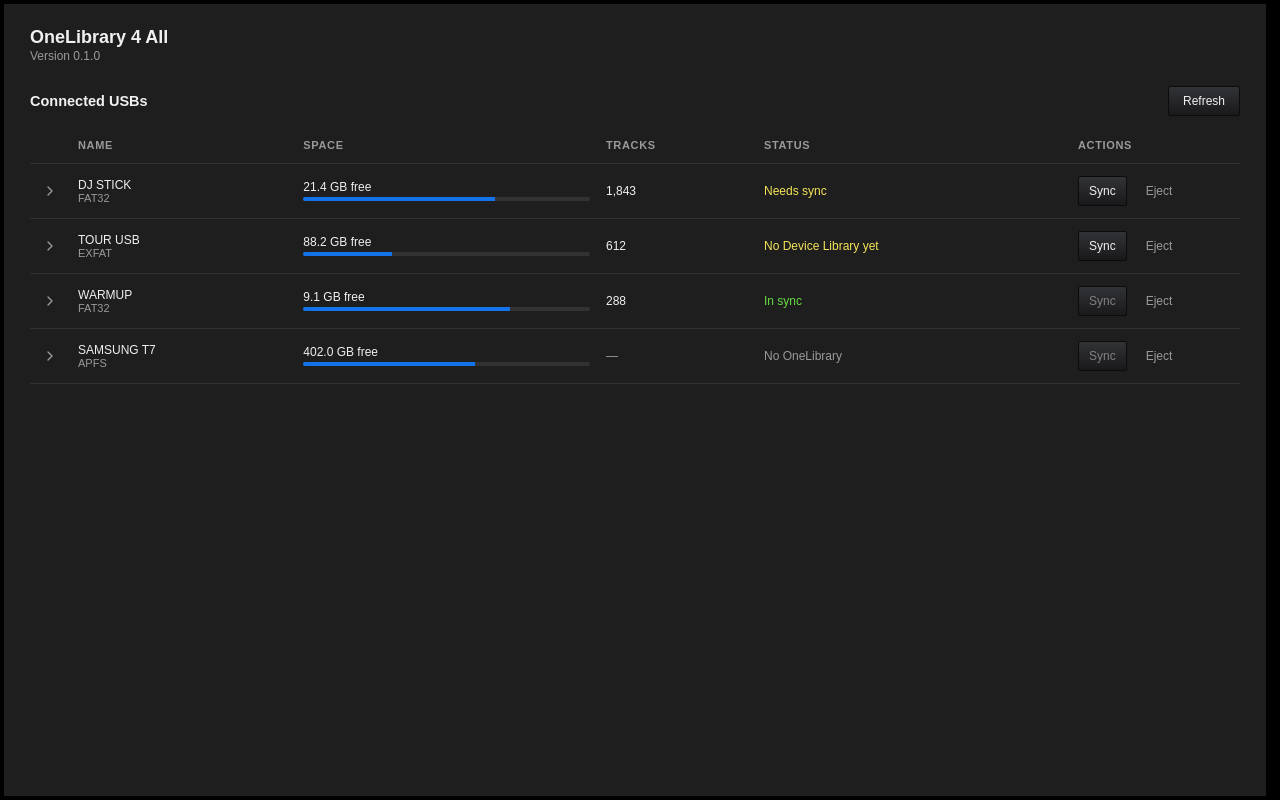
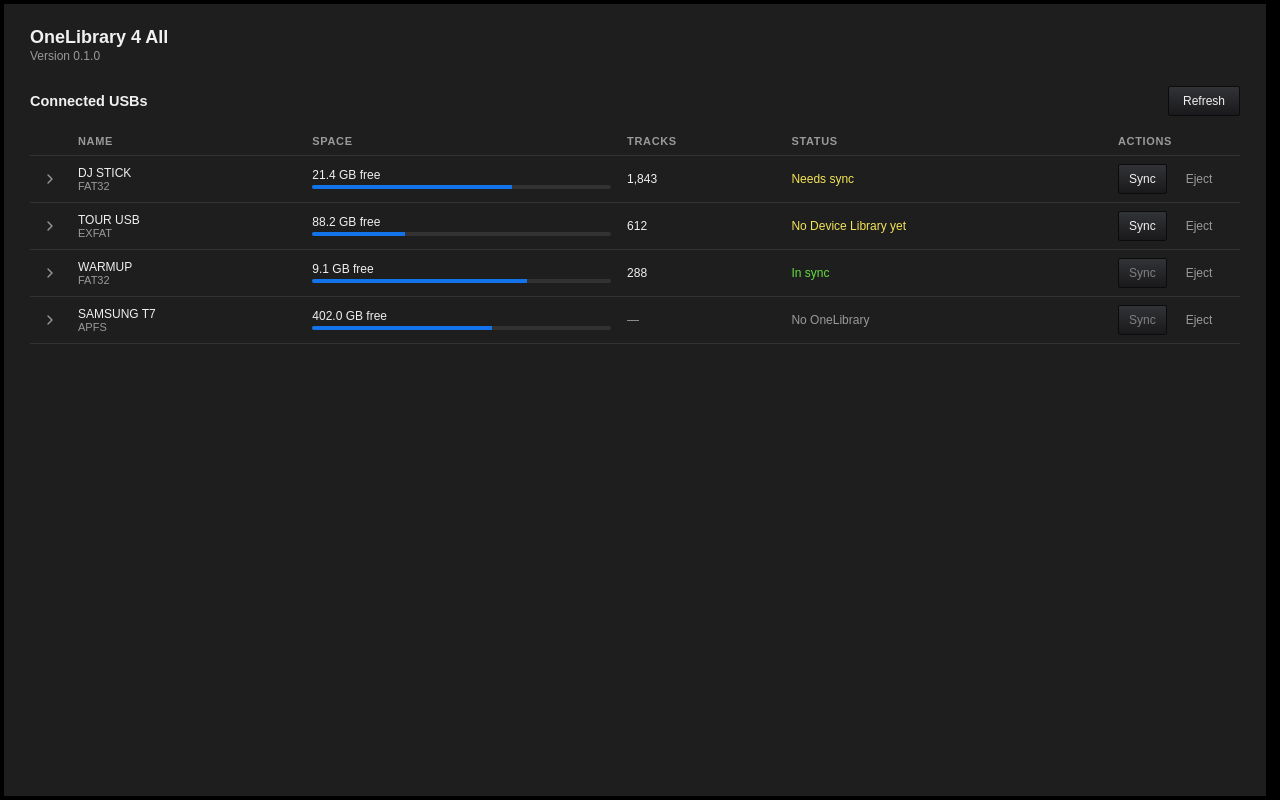
Before and after one commit to chrisle/onelibrary-sync, a React (Vite) app: page / in a window 1280 px wide. Built offline with nearby package versions, Linux system fonts and the light colour scheme.

Commit message:
style: draw the USB list's rows tighter so it takes less room

```diff
--- a/src/views/SyncPane.module.css
+++ b/src/views/SyncPane.module.css
@@ -11,7 +11,7 @@
 .table th { color: var(--c-text-dim); font-weight: 400; }
 /* Column headings, as the panel's other headings: bold capitals. */
 .table thead th, .counts thead th, .counts .group th { font-size: 11px; font-weight: 700; letter-spacing: 0.06em; text-transform: uppercase; }
-.table th, .table td { padding: 12px 8px; border-bottom: 1px solid var(--c-raised); vertical-align: middle; }
+.table th, .table td { padding: 8px; border-bottom: 1px solid var(--c-raised); vertical-align: middle; }
 .table tbody tr.row:hover { background: var(--c-raised); }
 .table tbody tr.row[data-expanded] { background: var(--c-raised); }
 .table time { font-variant-numeric: tabular-nums; line-height: 1.5; white-space: nowrap; }
@@ -22,7 +22,7 @@
 .actions .deleteButton { background: transparent; border-color: transparent; color: var(--c-text-dim); }
 .actions .deleteButton:hover:not(:disabled) { color: var(--c-error); border-color: var(--c-error); }
 .table th:first-child { width: 28px; padding-right: 0; }
-.table th:last-child { width: 170px; }
+.table th:last-child { width: 130px; }
 .table th:nth-child(3) { white-space: nowrap; }
 .expander { display: grid; place-items: center; width: 24px; height: 24px; padding: 0; border: 0; border-radius: 2px; background: none; color: var(--c-text-dim); cursor: default; }
 .expander:hover { color: var(--c-icon-on); background: var(--c-panel); }
```
